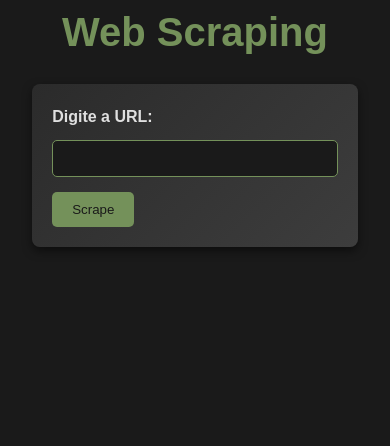
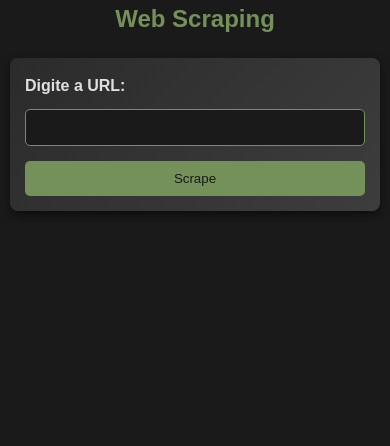
Before and after one commit to feliperogai/Web-Scraping, a Flask app: page / in a window 390 px wide. Shown: the top 446 px of the page. Run offline with Flask 3, Linux system fonts and the light colour scheme.

Commit message:
ajuste do css

```diff
--- a/static/css/style.css
+++ b/static/css/style.css
@@ -115,3 +115,36 @@ a {
 a:hover {
     text-decoration: underline; /* Sublinha o link ao passar o mouse */
 }
+
+/* Media Queries para Responsividade */
+@media (max-width: 768px) {
+    h1 {
+        font-size: 2em; /* Tamanho do cabeçalho reduzido em telas menores */
+    }
+
+    form {
+        padding: 15px; /* Reduzir o preenchimento em telas menores */
+    }
+
+    input[type="submit"] {
+        padding: 10px; /* Ajusta o preenchimento do botão */
+    }
+
+    pre {
+        font-size: 0.9em; /* Tamanho da fonte reduzido para melhor ajuste */
+    }
+}
+
+@media (max-width: 480px) {
+    h1 {
+        font-size: 1.5em; /* Tamanho do cabeçalho ainda menor em telas muito pequenas */
+    }
+
+    form {
+        margin: 0 10px; /* Adiciona margem lateral em telas pequenas */
+    }
+
+    input[type="submit"] {
+        width: 100%; /* Botão ocupa toda a largura */
+    }
+}
```
